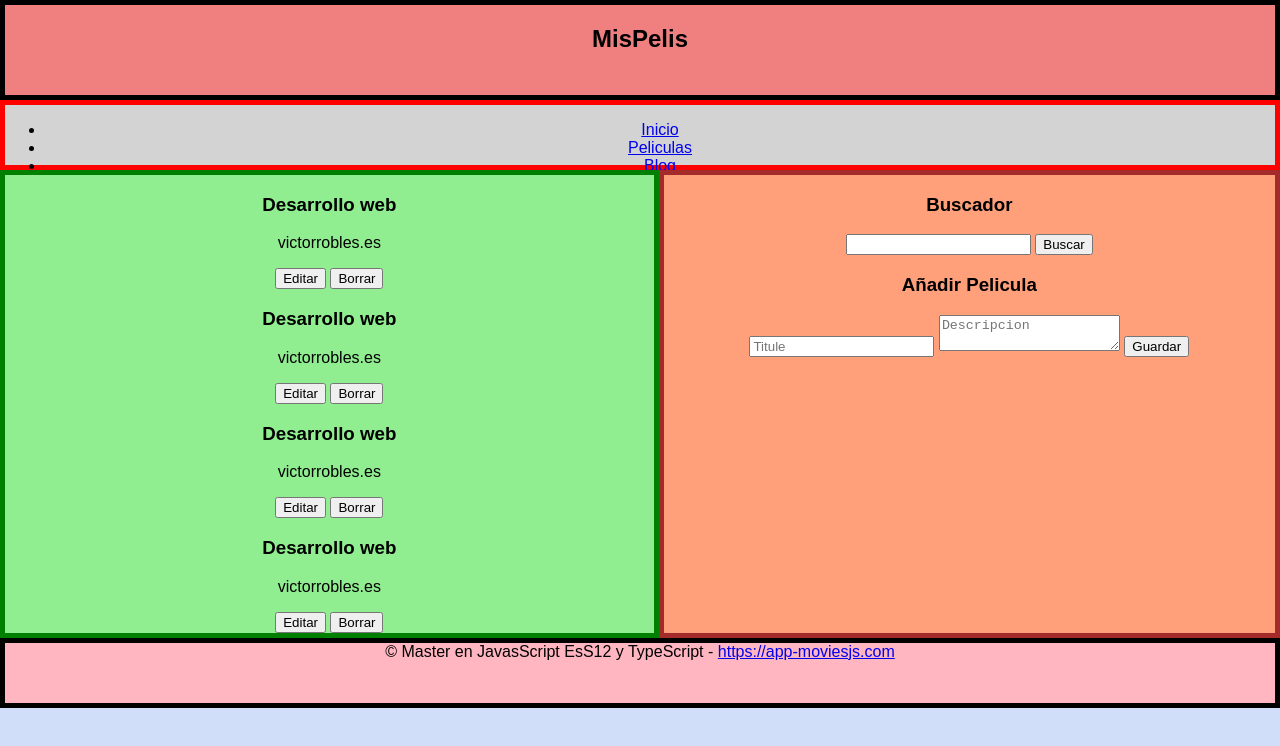
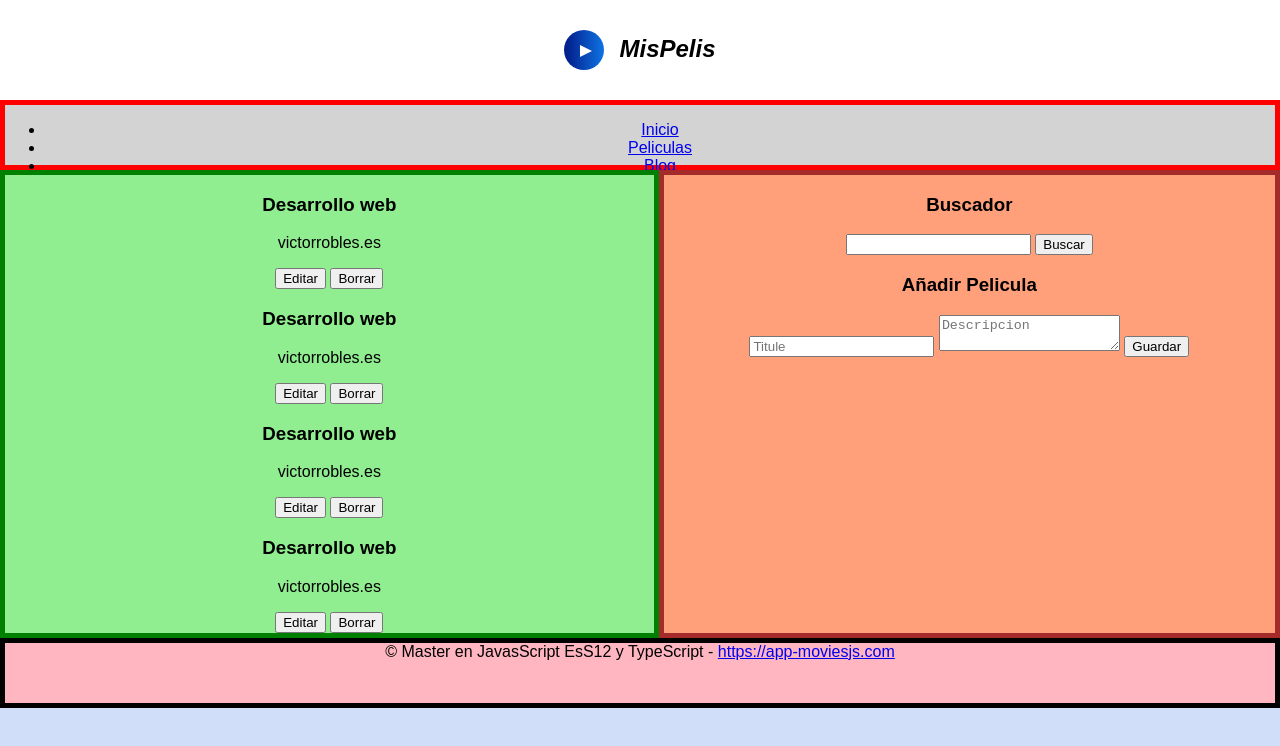
Before and after one commit to Julio-Antigua/app-movies--React-, a plain HTML site: page index.html in a window 1280 px wide. Drawn offline with Linux system fonts and the light colour scheme.

Commit message:
logo del header

```diff
--- a/css/style.css
+++ b/css/style.css
@@ -1,3 +1,4 @@
+/* Estilos generales */
 body{
     background: #d1defa;
     font-family: sans-serif, Arial, Helvetica;
@@ -21,12 +22,42 @@ body{
     grid-template-rows: 100px 70px auto 70px;
 }
 
+/* estilos cabeceras */
 .header{
     grid-area: header;
-    border: 5px solid black;
-    background: lightcoral;
+
+    background: white;
+    text-align: left;
+    font-style: italic;
+
+    display: flex;
+    justify-content: center;
 }
 
+.logo{
+    background: linear-gradient(90deg, #03228f 10%, #0e73e4 100%);
+    width: 40px;
+    height: 40px;
+    border-radius: 50%;
+    margin-top: 30px;
+}
+
+.play{
+    width: 0;
+    height: 0;
+    margin-top: 15px;
+    margin-left: 16px;
+    border-left: 12px solid white;
+    border-top: 6px solid transparent;
+    border-bottom: 6px solid transparent;
+}
+
+.header h1{
+    margin-left: 15px;
+    margin-top: 35px;
+}
+
+/* Estilos de barra de navegacion */
 .nav{
     grid-area: nav;
     border: 5px solid red;
--- a/index.html
+++ b/index.html
@@ -11,6 +11,9 @@
     <section class="layout">
         <!-- Cebecera -->
         <header class="header">
+            <section class="logo">
+                <section class="play"></section>
+            </section>
             <h1>MisPelis</h1>
         </header>
 
```
